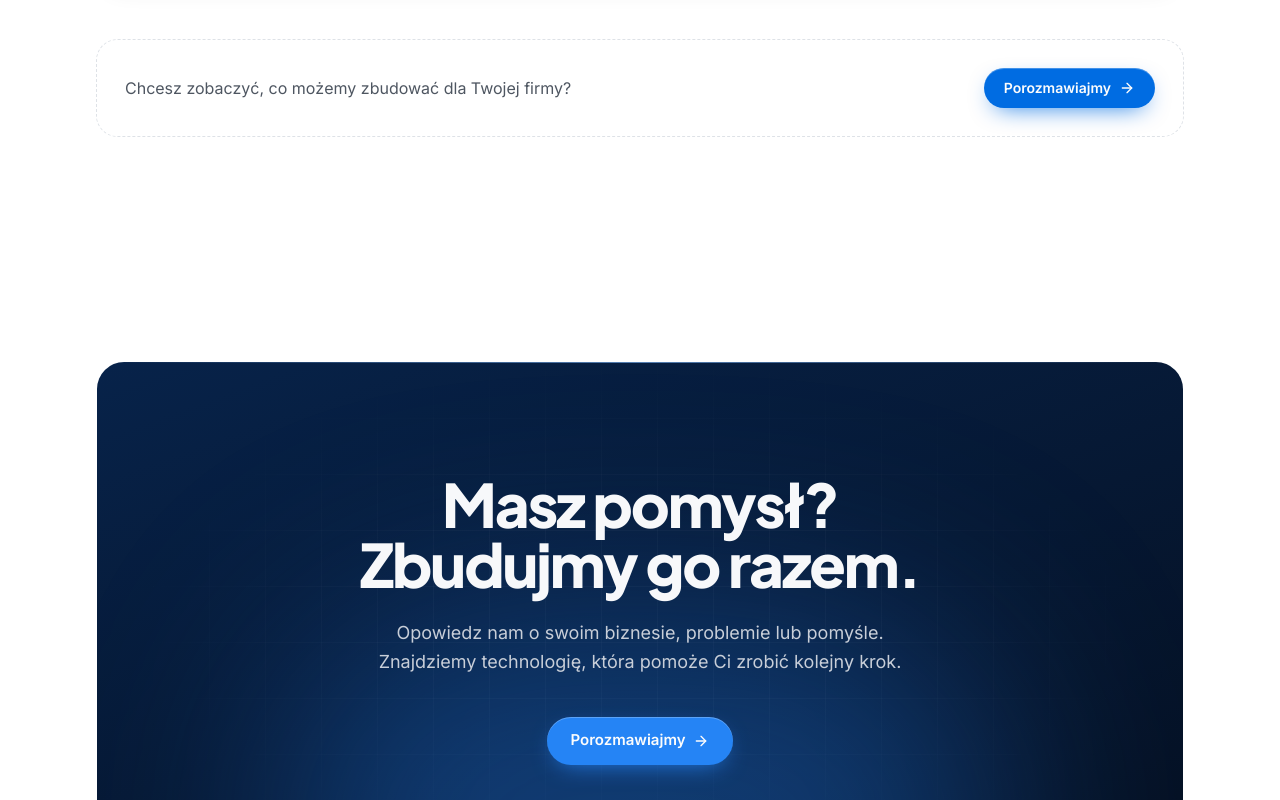
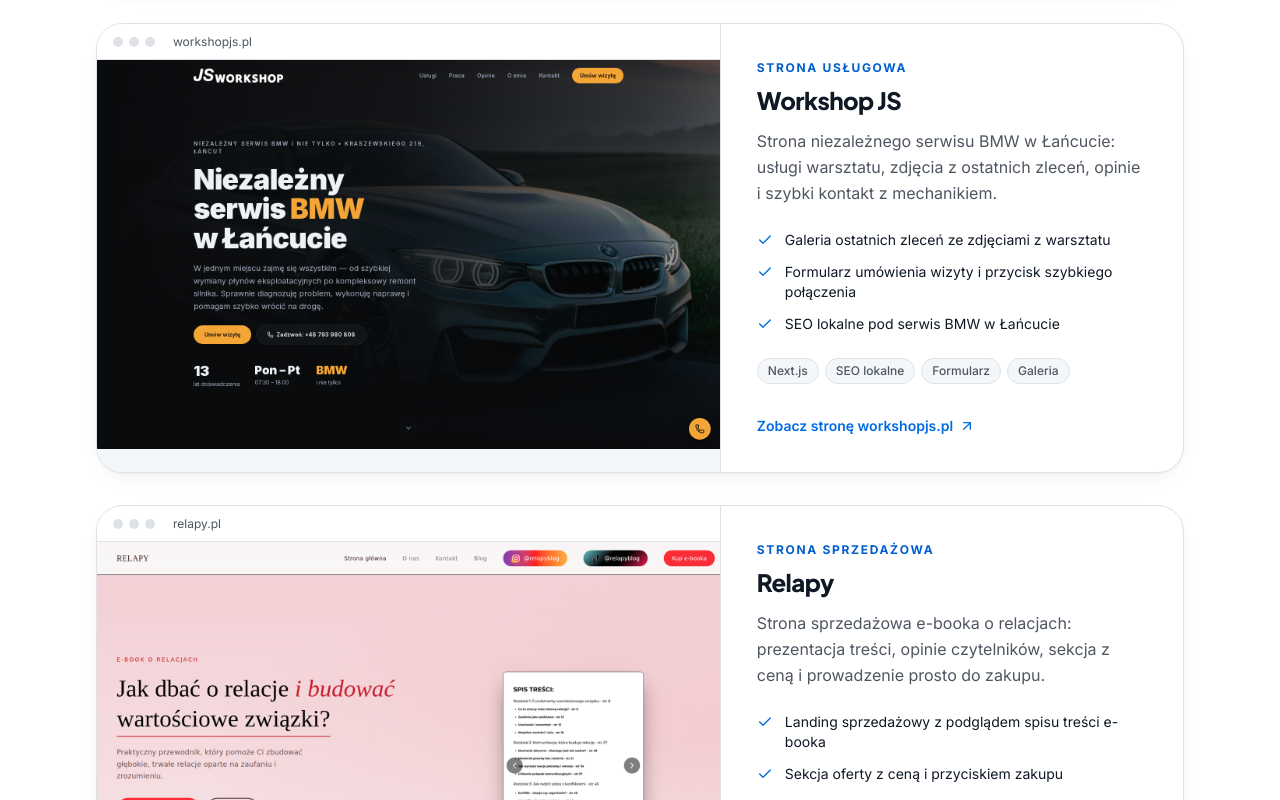
Before and after one commit to vWiewiorax/nexito, a Next.js app: page /portfolio in a window 1280 px wide. Shown: the part 1160-1960 px from the top of the page. Built offline with nearby package versions, Linux system fonts and the light colour scheme; no server answers.

Commit message:
Portfolio: Workshop JS i Relapy

```diff
--- a/src/content/portfolio.ts
+++ b/src/content/portfolio.ts
@@ -27,4 +27,36 @@ export const portfolio: PortfolioProject[] = [
     ],
     tags: ["Next.js", "SEO lokalne", "Formularz", "Vercel"],
   },
+  {
+    slug: "workshopjs",
+    title: "Workshop JS",
+    category: "Strona usługowa",
+    url: "https://www.workshopjs.pl",
+    domain: "workshopjs.pl",
+    image: "/portfolio/workshopjs.png",
+    description:
+      "Strona niezależnego serwisu BMW w Łańcucie: usługi warsztatu, zdjęcia z ostatnich zleceń, opinie i szybki kontakt z mechanikiem.",
+    highlights: [
+      "Galeria ostatnich zleceń ze zdjęciami z warsztatu",
+      "Formularz umówienia wizyty i przycisk szybkiego połączenia",
+      "SEO lokalne pod serwis BMW w Łańcucie",
+    ],
+    tags: ["Next.js", "SEO lokalne", "Formularz", "Galeria"],
+  },
+  {
+    slug: "relapy",
+    title: "Relapy",
+    category: "Strona sprzedażowa",
+    url: "https://www.relapy.pl",
+    domain: "relapy.pl",
+    image: "/portfolio/relapy.png",
+    description:
+      "Strona sprzedażowa e-booka o relacjach: prezentacja treści, opinie czytelników, sekcja z ceną i prowadzenie prosto do zakupu.",
+    highlights: [
+      "Landing sprzedażowy z podglądem spisu treści e-booka",
+      "Sekcja oferty z ceną i przyciskiem zakupu",
+      "Blog oraz regulamin, polityka prywatności i cookies",
+    ],
+    tags: ["Landing page", "Sprzedaż", "Blog"],
+  },
 ];
```
Also changed, not shown: public/portfolio/relapy.png (added), public/portfolio/workshopjs.png (added).
